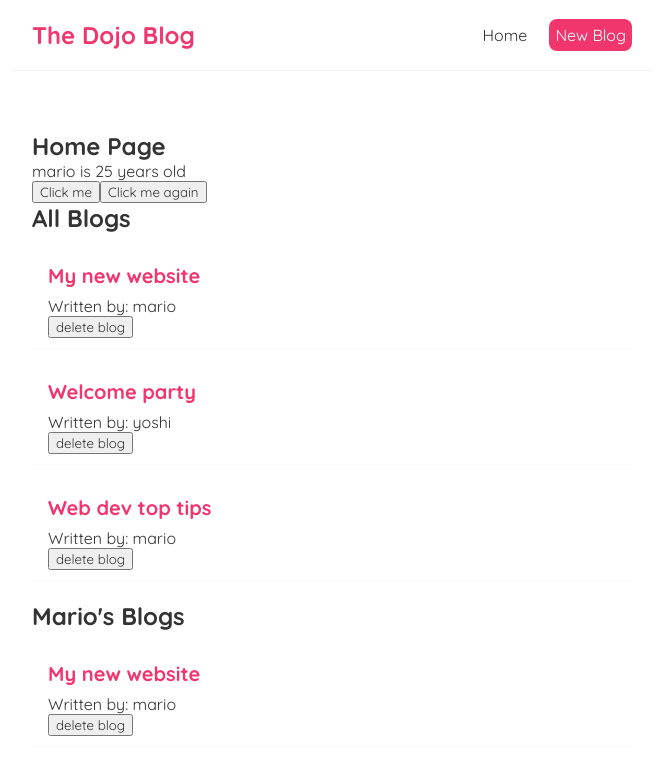
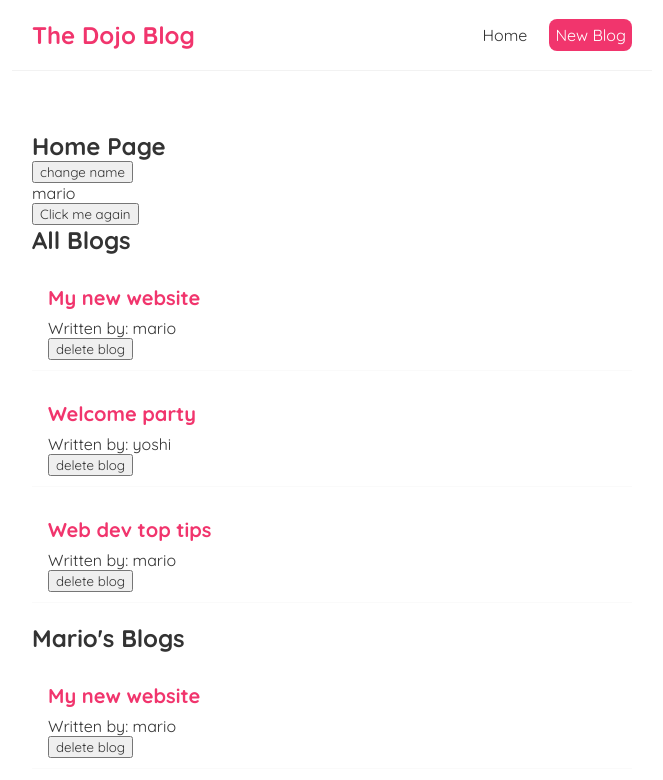
Before and after one commit to Lindsaykinn/Dojo-Blog-React-Example, a React (Create React App) app: page / in a window 1280 px wide. Shown: the top 780 px of the page, without its empty margins (308-971 px from the left). Built offline with nearby package versions, Linux system fonts and the light colour scheme; the HTML template or start-up script is replaced by a standard one.

Commit message:
useEffect dependency to update state only once

```diff
--- a/src/Home.js
+++ b/src/Home.js
@@ -1,4 +1,4 @@
-import { useState } from 'react';
+import { useState, useEffect } from 'react';
 import BlogList from './BlogList';
 
 const Home = () => {
@@ -8,20 +8,27 @@
     {title: 'Web dev top tips', body: 'content 3', author: 'mario', id:3 }
   ])
 
+  const [name, setName] = useState('mario')
+
   const handleDelete = (id) => {
     const newBlogs = blogs.filter(blog => blog.id !== id);
     setBlogs(newBlogs);
   }
 
-  const [name, setName] = useState('mario')
+  //will run anytime there is a re-render
+  useEffect(() => {
+    console.log('use effect ran')
+    // console.log(blogs)
+  }, [name])
+
   // let name = 'mario'
 
-  const [age, setAge] = useState(25)
+  // const [age, setAge] = useState(25)
 
-  const handleClick = () => {
-    setName('luigi')
-    setAge(30)
-  }
+  // const handleClick = () => {
+  //   setName('luigi')
+  //   setAge(30)
+  // }
 
   const handleClickAgain = (name, e) => {
     console.log ('hello ' + name, e.target)
@@ -29,8 +36,8 @@
   return (
     <div className="home">
       <h2>Home Page</h2>
-      <p>{ name } is {age} years old</p>
-      <button onClick={handleClick}>Click me</button>
+      <button onClick={() => setName('luigi')}>change name</button>
+      <p>{ name }</p>
       <button onClick={(e)=> handleClickAgain('mario', e)}>Click me again</button>
       <BlogList blogs={blogs} title='All Blogs' handleDelete={handleDelete}/>
       <BlogList blogs={blogs.filter((blog)=> blog.author === 'mario')} title="Mario's Blogs"/>
```
